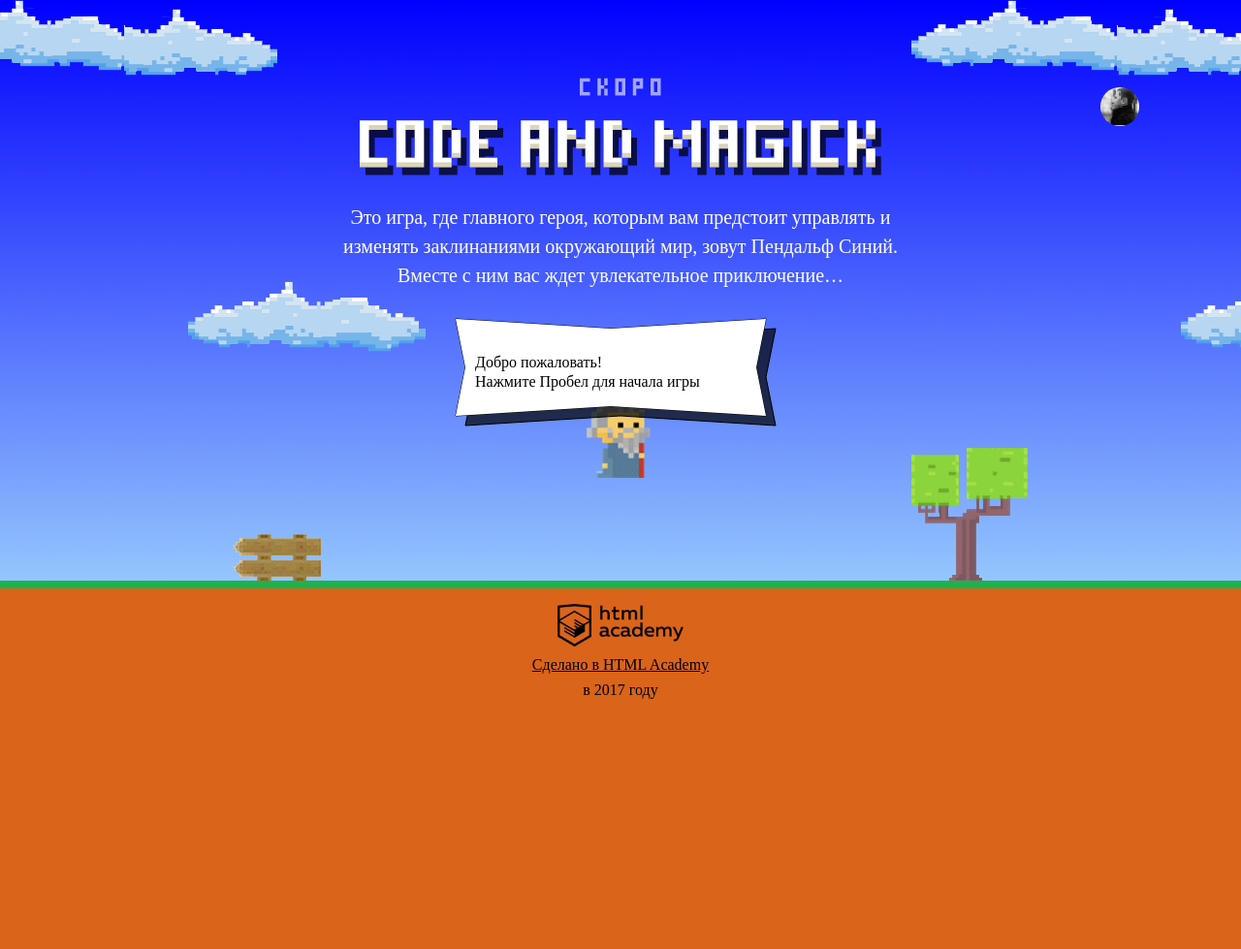
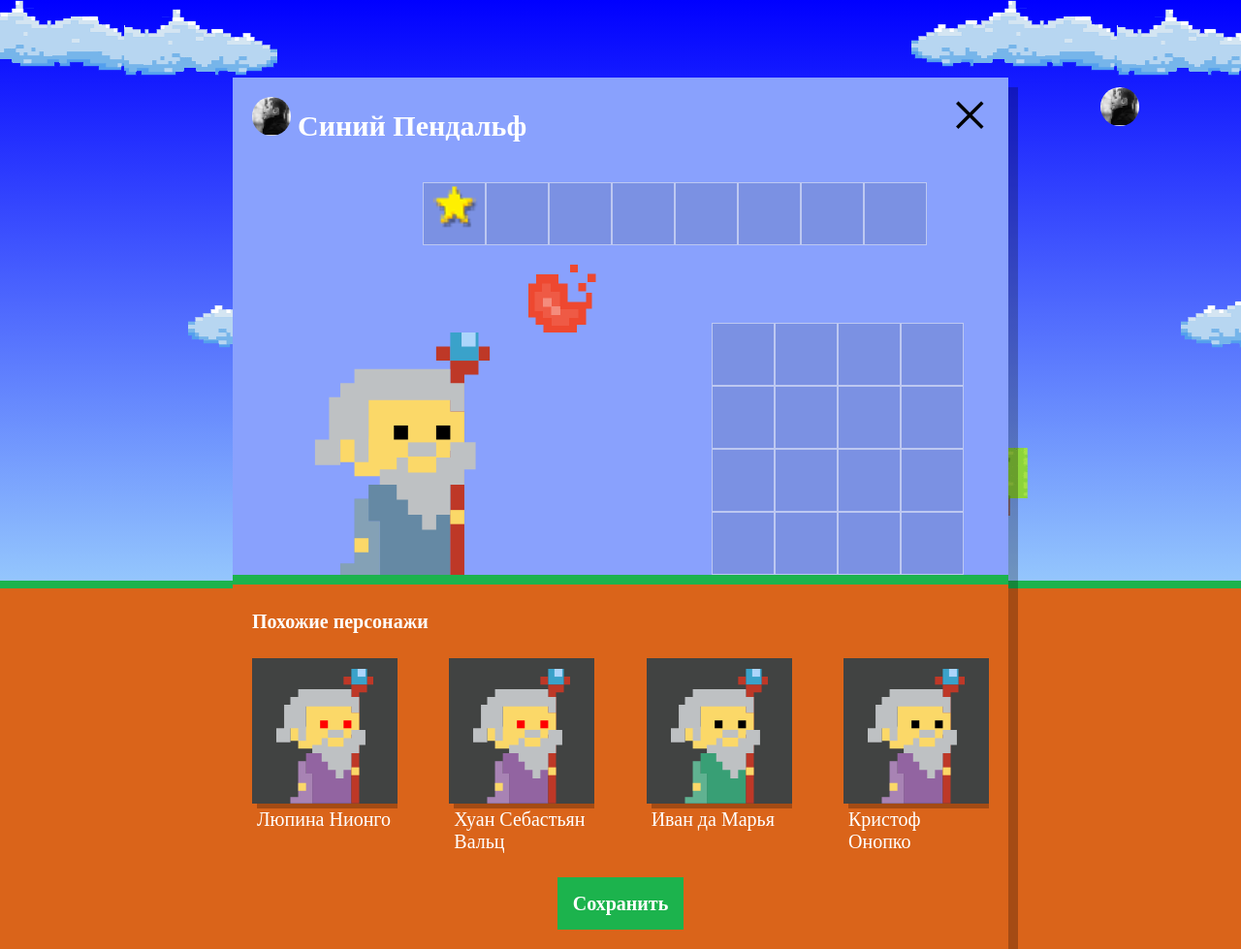
Before and after one commit to serj555/198010-code-and-magick-19, a website: page index.html in a window 1280 px wide. Shown: the whole page at 97% size. Before the commit the page ends 800 px from the top, so only its background shows below. Drawn offline with Linux system fonts and the light colour scheme; a web font is replaced by a local one.

Commit message:
Создает похожих персонажей с использованием шаблона

```diff
--- a/index.html
+++ b/index.html
@@ -197,6 +197,7 @@
     return Math.round(height/3);
   }
 </script>
+<script src="js/setup.js"></script>
 <script src="js/stat.js"></script>
 <script src="js/game.js"></script>
 
--- /dev/null
+++ b/js/setup.js
@@ -0,0 +1,64 @@
+// Файл setup.js
+'use strict';
+
+var QUANTITY_WIZARDS = 4;
+var WIZARD_NAMES = ['Иван', 'Хуан Себастьян', 'Мария', 'Кристоф', 'Виктор', 'Юлия', 'Люпина', 'Вашингтон'];
+var WIZARD_SURNAMES = ['да Марья', 'Верон', 'Мирабелла', 'Вальц', 'Онопко', 'Топольницкая', 'Нионго', 'Ирвинг'];
+var WIZARD_COAT_COLOR = ['rgb(101, 137, 164)', 'rgb(241, 43, 107)', 'rgb(146, 100, 161)', 'rgb(56, 159, 117)', 'rgb(215, 210, 55)', 'rgb(0, 0, 0)'];
+var WIZARD_EYES_COLOR = ['black', 'red', 'blue', 'yellow', 'green'];
+
+document.querySelector('.setup').classList.remove('hidden');
+
+var similarListElement = document.querySelector('.setup-similar-list');
+var similarWizardTemplate = document.querySelector('#similar-wizard-template')
+  .content
+  .querySelector('.setup-similar-item');
+
+// функция получения значения из рандомного елемента массива
+var getRandomData = function (array) {
+  return array[Math.floor(Math.random() * (array.length - 1))];
+};
+
+// функция создания массива с количеством 'number' объектов с рандомными данными
+var createNewWizards = function (number) {
+  var array = [];
+
+  for (var i = 0; i < number; i++) {
+    array.push({
+      name: getRandomData(WIZARD_NAMES) + ' ' + getRandomData(WIZARD_SURNAMES),
+      coatColor: getRandomData(WIZARD_COAT_COLOR),
+      eyesColor: getRandomData(WIZARD_EYES_COLOR)
+    });
+  }
+
+  return array;
+};
+
+// функция создания волшебника с использованием шаблона
+var renderWizard = function (wizard) {
+  var wizardElement = similarWizardTemplate.cloneNode(true);
+
+  wizardElement.querySelector('.setup-similar-label').textContent = wizard.name;
+  wizardElement.querySelector('.wizard-coat').style.fill = wizard.coatColor;
+  wizardElement.querySelector('.wizard-eyes').style.fill = wizard.eyesColor;
+
+  return wizardElement;
+};
+
+// функция заполнения фрагмента DOM-элементами
+var fillingFragment = function (number) {
+  var fragment = document.createDocumentFragment();
+
+  for (var i = 0; i < number; i++) {
+    fragment.appendChild(renderWizard(wizards[i]));
+  }
+
+  return fragment;
+};
+
+var wizards = createNewWizards(QUANTITY_WIZARDS);
+var fragment = fillingFragment(QUANTITY_WIZARDS);
+
+similarListElement.appendChild(fragment);
+
+document.querySelector('.setup-similar').classList.remove('hidden');
--- a/js/stat.js
+++ b/js/stat.js
@@ -1,3 +1,4 @@
+// Файл stat.js
 'use strict';
 
 var GAP = 10;
```
